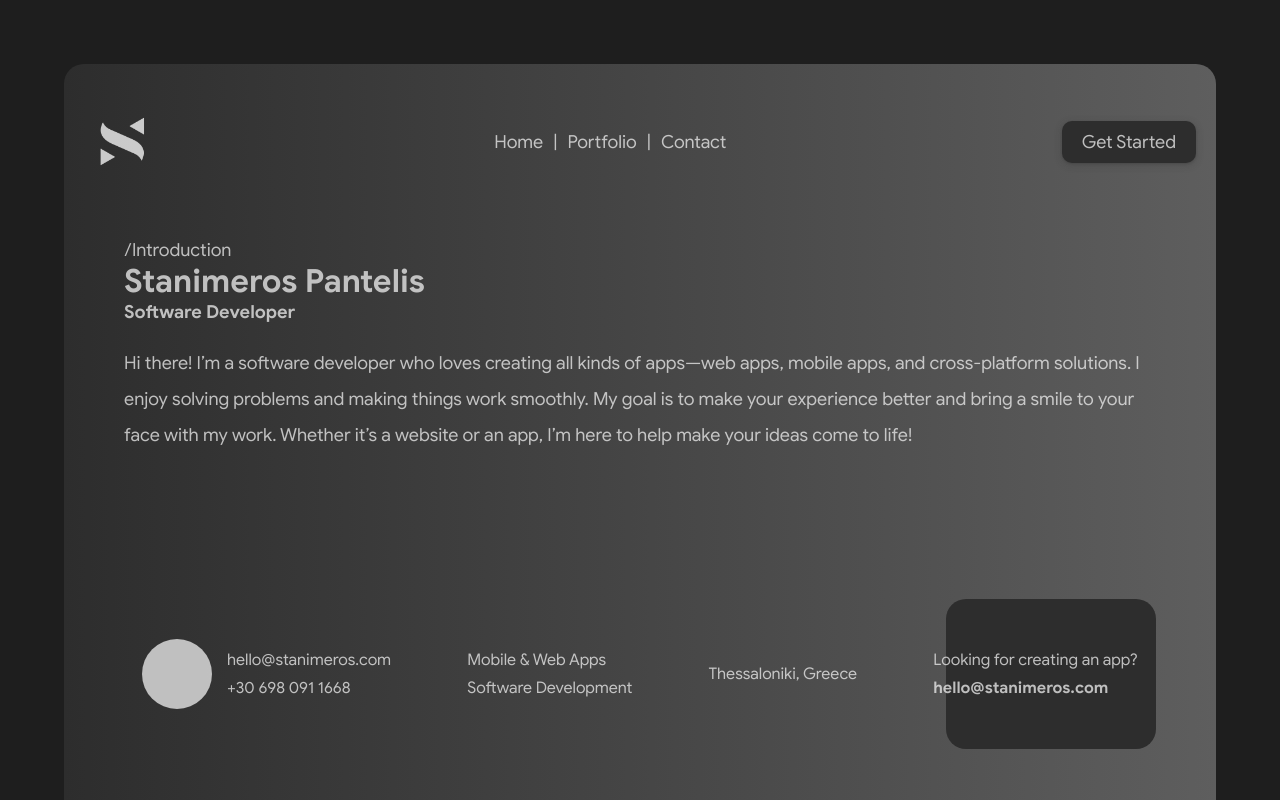
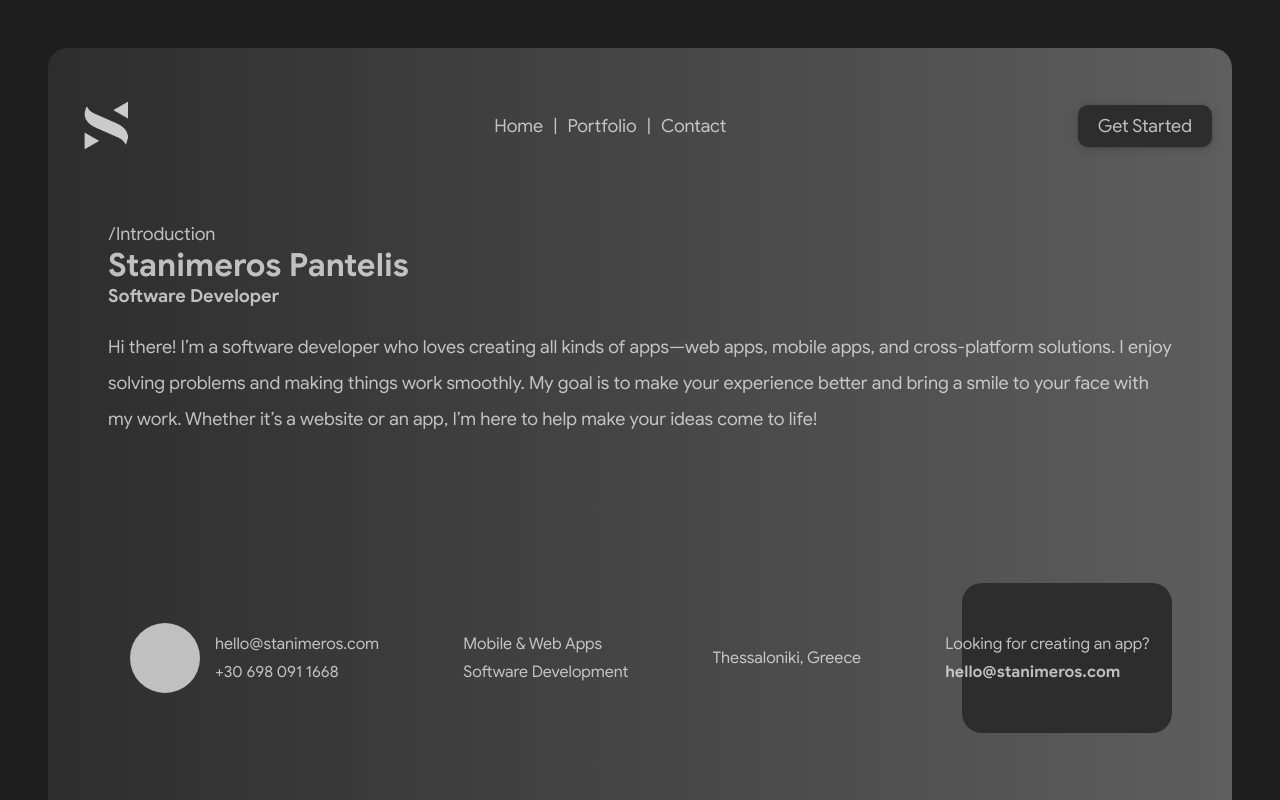
Before and after one commit to stanimeros/my-landing-page, a React (Vite) app: page / in a window 1280 px wide. Shown: the top 800 px of the page. Built offline with nearby package versions, Linux system fonts and the light colour scheme.

Commit message:
margins and grid gap

```diff
--- a/src/styles/main.less
+++ b/src/styles/main.less
@@ -105,11 +105,15 @@ body{
 }
 
 #root{
-  margin: 5svw;
+  margin: 3rem;
   padding: 20px;
   min-height: 75svh;
   border-radius: 20px;
   background: var(--clr-linear-gradient);
+
+  @media only screen and (max-width:768px){
+    margin: 1rem;
+  }
 }
 
 h1{
@@ -336,6 +340,12 @@ img{
     grid-template-columns: repeat(2, 1fr);
   }
 
+  @media only screen and (max-width:420px){
+    gap: 20px;
+    margin: 20px 0 20px 0;
+    grid-template-columns: repeat(1, 1fr);
+  }
+
   .grid-item{
     width: 100%;
     border-radius: 20px;
```
